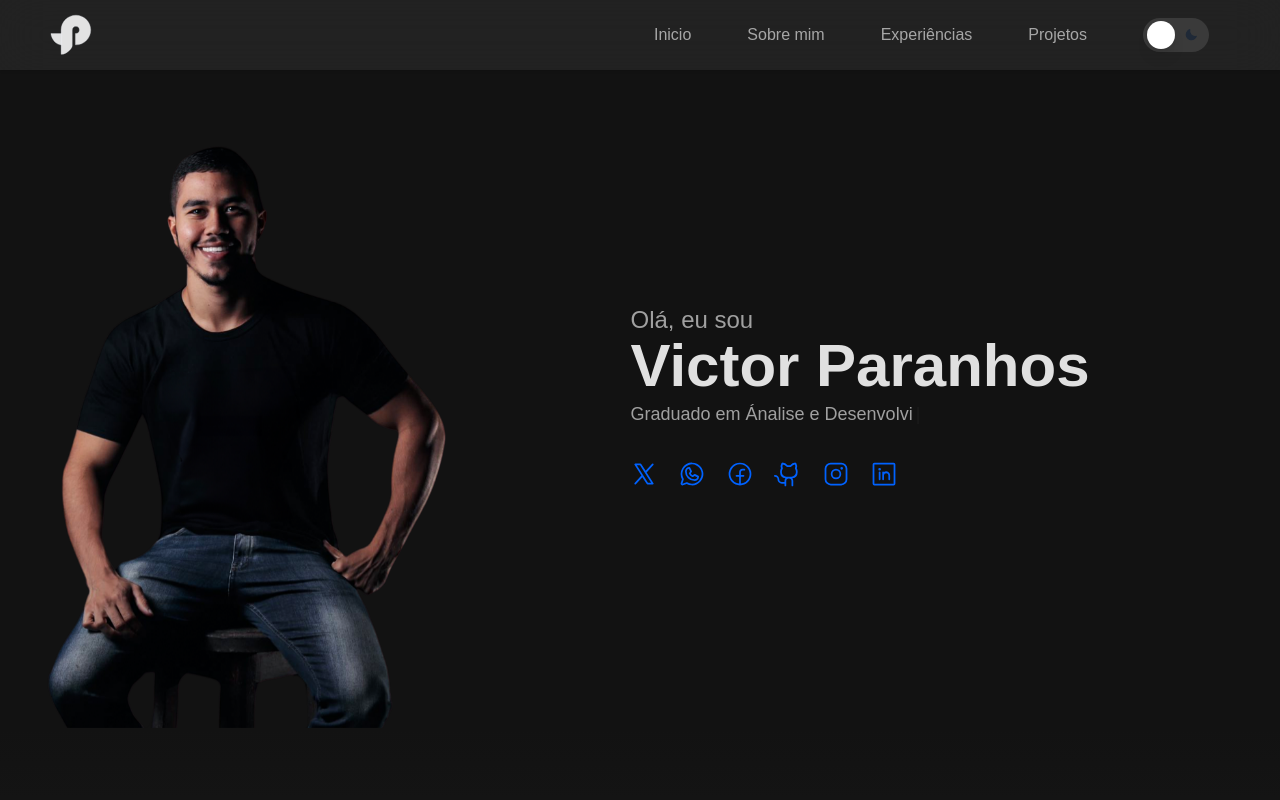
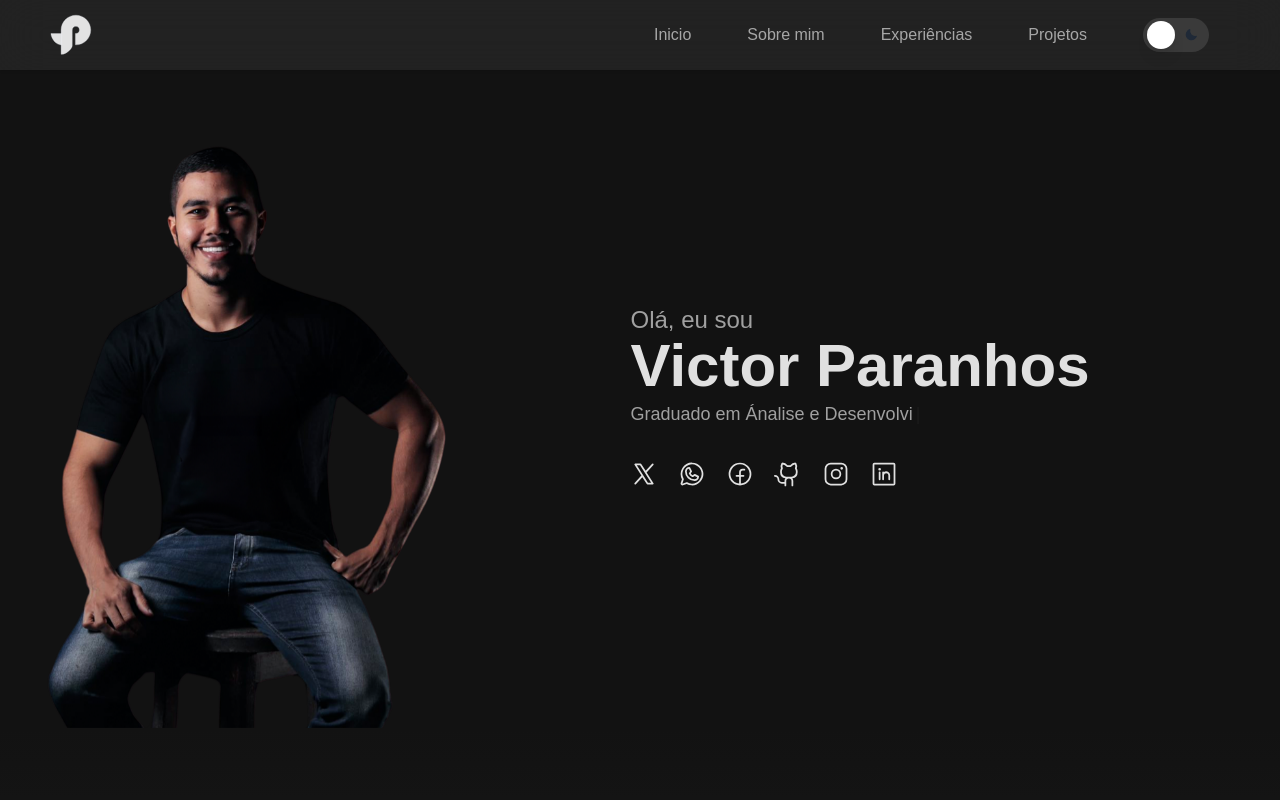
Before and after one commit to victorparanhosdev/portfolio-2.0.0, a Next.js app: page / in a window 1280 px wide. Shown: the top 800 px of the page. Built offline with nearby package versions, Linux system fonts and the light colour scheme; a web font is replaced by a local one.

Commit message:
Atualizar o index.tsx

```diff
--- a/src/components/Home/index.tsx
+++ b/src/components/Home/index.tsx
@@ -42,13 +42,13 @@ export const Home = () => {
 
             </div>
 
-            <ul data-aos="fade-right" className="w-full justify-center md:justify-start flex items-center gap-5 dark:text-blue-dark-100">
-                    <li><a href=""><XLogo className="text-blue-light-200 hover:text-blue-light-400 dark:hover:opacity-70 hover:scale-110 transition  " size={28} /></a></li>
-                    <li><a href=""><WhatsappLogo className="text-blue-light-200 hover:text-blue-light-400 dark:hover:opacity-70 hover:scale-110 transition " size={28} /></a></li>
-                    <li><a href=""><FacebookLogo className="text-blue-light-200 hover:text-blue-light-400 dark:hover:opacity-70 hover:scale-110 transition " size={28} /></a></li>
-                    <li><a href=""><GithubLogo className="text-blue-light-200 hover:text-blue-light-400 dark:hover:opacity-70 hover:scale-110 transition " size={28} /></a></li>
-                    <li><a href=""><InstagramLogo className="text-blue-light-200 hover:text-blue-light-400 dark:hover:opacity-70 hover:scale-110 transition " size={28} /></a></li>
-                    <li><a href=""><LinkedinLogo className="text-blue-light-200 hover:text-blue-light-400 dark:hover:opacity-70 hover:scale-110 transition " size={28} /></a></li>
+            <ul data-aos="fade-right" className="w-full justify-center md:justify-start flex items-center gap-5">
+                    <li><a href=""><XLogo className="dark:text-gray-dark-400 text-blue-light-200 hover:text-blue-light-400 dark:hover:opacity-70 hover:scale-110 transition  " size={28} /></a></li>
+                    <li><a href=""><WhatsappLogo className="dark:text-gray-dark-400 text-blue-light-200 hover:text-blue-light-400 dark:hover:opacity-70 hover:scale-110 transition " size={28} /></a></li>
+                    <li><a href=""><FacebookLogo className="dark:text-gray-dark-400 text-blue-light-200 hover:text-blue-light-400 dark:hover:opacity-70 hover:scale-110 transition " size={28} /></a></li>
+                    <li><a href=""><GithubLogo className="dark:text-gray-dark-400 text-blue-light-200 hover:text-blue-light-400 dark:hover:opacity-70 hover:scale-110 transition " size={28} /></a></li>
+                    <li><a href=""><InstagramLogo className="dark:text-gray-dark-400 text-blue-light-200 hover:text-blue-light-400 dark:hover:opacity-70 hover:scale-110 transition " size={28} /></a></li>
+                    <li><a href=""><LinkedinLogo className="dark:text-gray-dark-400 text-blue-light-200 hover:text-blue-light-400 dark:hover:opacity-70 hover:scale-110 transition " size={28} /></a></li>
 
                 </ul>
             </div>
```
